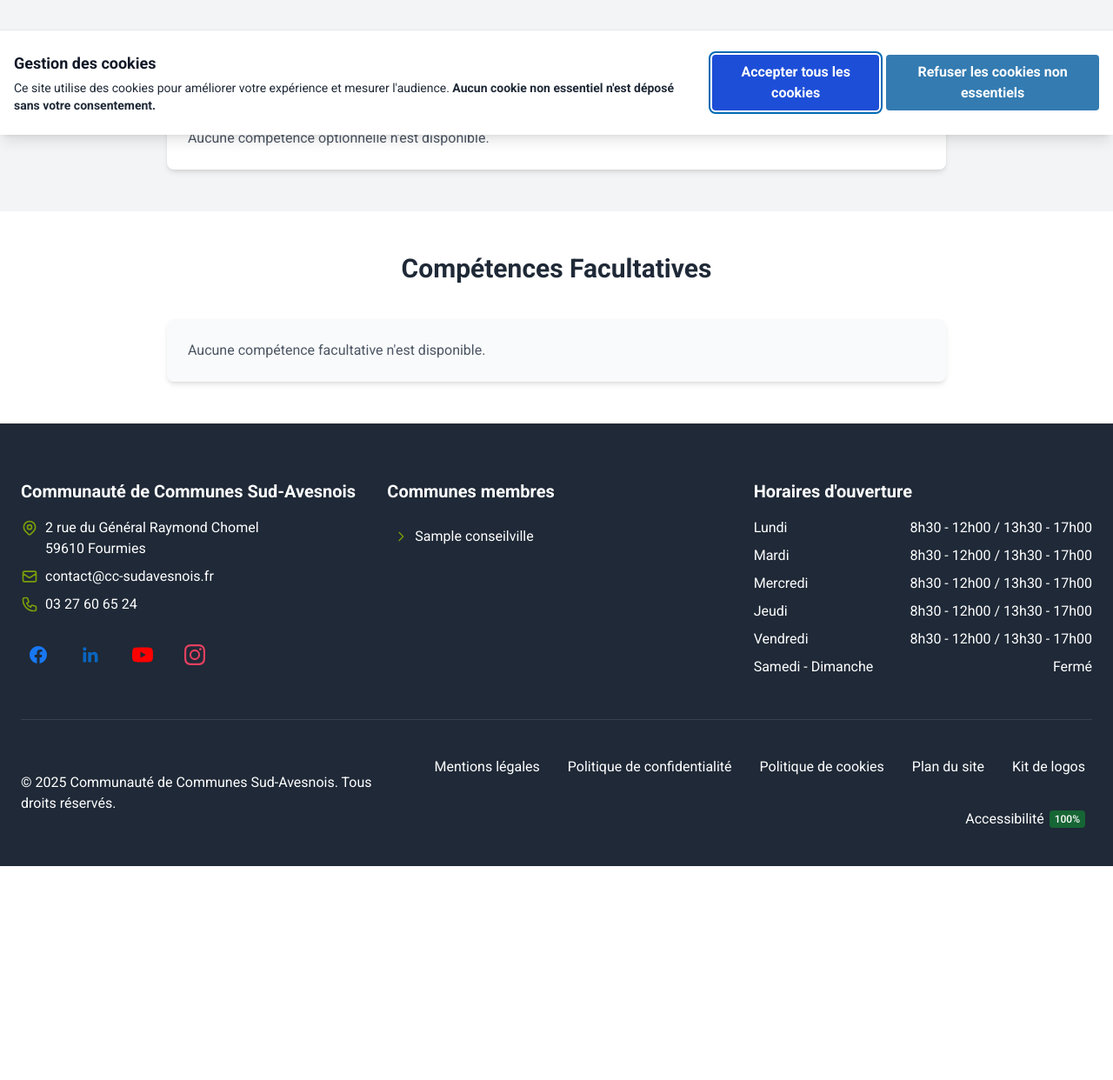
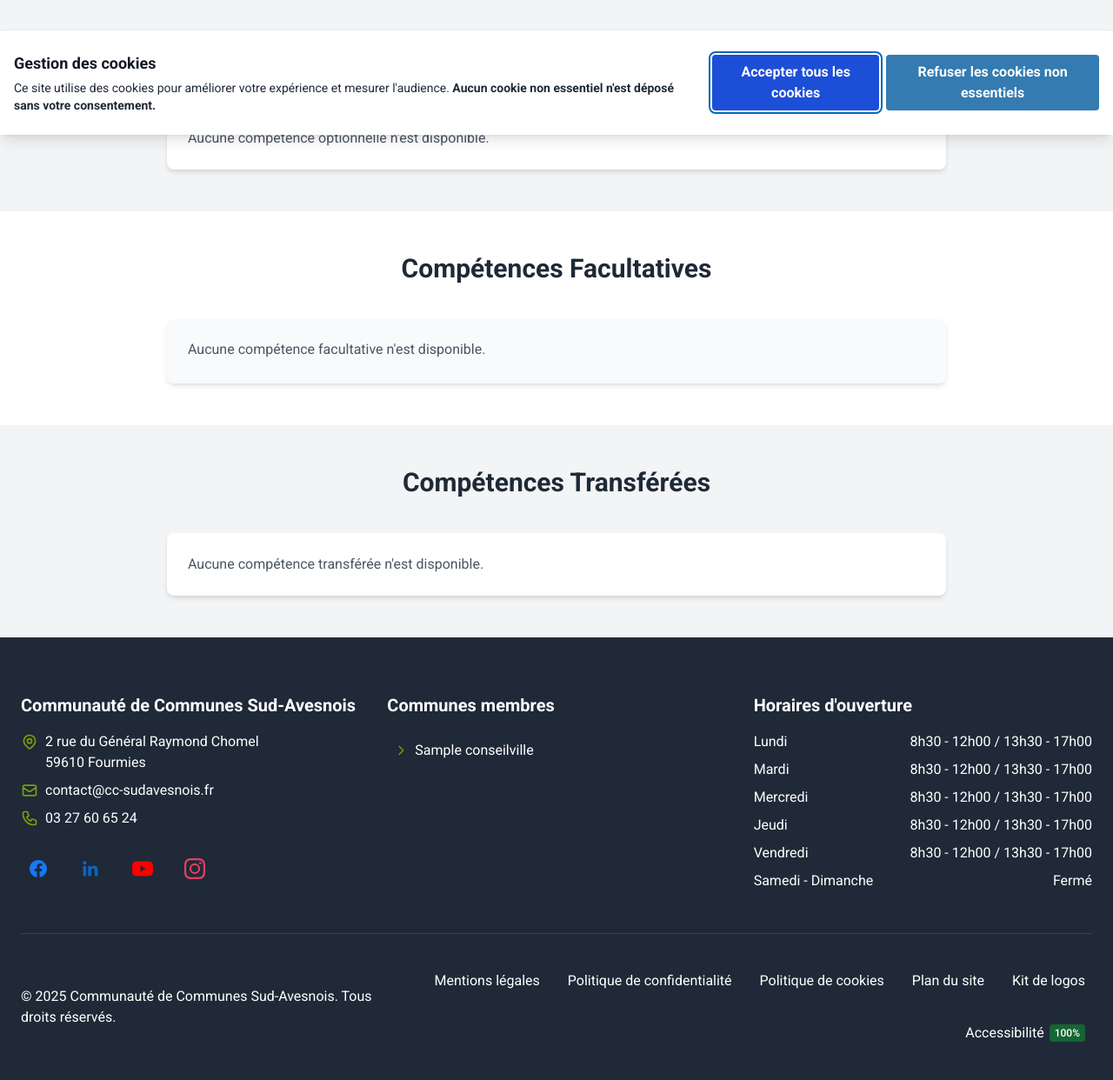
Before and after one commit to gestionsiteccsa/cc-sudavesnois, a Django app: page /competences/ in a window 1280 px wide. Shown: the part 645-1887 px from the top of the page at 87% size. Before the commit the page ends 1641 px from the top, so only its background shows below. Run offline with Django 5.2, Linux system fonts and the light colour scheme; tables that the repository leaves empty hold one stand-in row (values such as "Sample post"); style sheets or scripts are compiled from the project's sources; some libraries are stand-ins or nearby versions.

Commit message:
Ajoute la catégorie Transférées aux compétences et améliore le style des liens

```diff
--- a/competences/models.py
+++ b/competences/models.py
@@ -6,6 +6,7 @@ class Competence(models.Model):
         OBLIGATOIRE = "OBLIGATOIRE", "Obligatoire"
         OPTIONNELLE = "OPTIONNELLE", "Optionnelle"
         FACULTATIVE = "FACULTATIVE", "Facultative"
+        TRANSFEREE = "TRANSFEREE", "Transférées"
 
     title = models.CharField(max_length=255, verbose_name="Title")
     icon = models.CharField(max_length=1000, verbose_name="Icon")
--- a/competences/templates/competences/competences.html
+++ b/competences/templates/competences/competences.html
@@ -144,5 +144,38 @@
             </div>
         </div>
     </section>
+
+    <!-- Compétences transférées -->
+    <section class="py-12 bg-gray-100 dark:bg-gray-800">
+        <div class="container mx-auto px-4 md:px-6">
+            <div class="max-w-4xl mx-auto">
+                <h2 class="text-2xl md:text-3xl font-bold text-center text-gray-800 dark:text-gray-200 mb-10">Compétences Transférées</h2>
+
+                <div class="space-y-8">
+                    {% if c_transferees %}
+                    {% for comp in c_transferees %}
+                    <div class="competence-card bg-white dark:bg-gray-700 rounded-lg shadow-md dark:shadow-gray-900 overflow-hidden transition-all duration-300 hover:shadow-lg">
+                        <div class="p-6">
+                            <div class="flex items-center mb-4">
+                                <div class="bg-primary/10 dark:bg-primary/20 p-3 rounded-full mr-4">
+                                    {{ comp.icon|safe }}
+                                </div>
+                                <h3 class="text-xl font-semibold text-gray-800 dark:text-gray-200">{{forloop.counter}}. {{comp.title}}</h3>
+                            </div>
+                            {{comp.description|safe}}
+                        </div>
+                    </div>
+                    {% endfor %}
+                    {% else %}
+                    <div class="bg-white dark:bg-gray-700 rounded-lg shadow-md dark:shadow-gray-900 overflow-hidden transition-all duration-300 hover:shadow-lg">
+                        <div class="p-6">
+                            <p class="text-gray-600 dark:text-gray-700">Aucune compétence transférée n'est disponible.</p>
+                        </div>
+                    </div>
+                    {% endif %}
+                </div>
+            </div>
+        </div>
+    </section>
 </main>
 {% endblock %}
--- a/competences/views.py
+++ b/competences/views.py
@@ -27,10 +27,18 @@ def competences(request):
     else:
         c_facultatives = None
 
+    if Competence.objects.filter(category=Competence.Category.TRANSFEREE).exists():
+        c_transferees = Competence.objects.filter(
+            category=Competence.Category.TRANSFEREE
+        )
+    else:
+        c_transferees = None
+
     context = {
         "c_obligatoires": c_obligatoires,
         "c_optionnelles": c_optionnelles,
         "c_facultatives": c_facultatives,
+        "c_transferees": c_transferees,
     }
 
     return render(request, "competences/competences.html", context)
--- a/static/css/competences.css
+++ b/static/css/competences.css
@@ -35,6 +35,37 @@
 
 .dark .competence-card svg {
     stroke: #60a5fa;
+}
+
+/* Styles pour les liens dans les descriptions */
+.competence-card a {
+    color: #006ab3;
+    text-decoration: underline;
+    font-weight: 500;
+    line-height: 1.2;
+    padding: 0;
+    margin: 0;
+    display: inline;
+}
+
+.competence-card a:hover {
+    color: #005a9e;
+    text-decoration: underline;
+}
+
+.dark .competence-card a {
+    color: #60a5fa;
+}
+
+.dark .competence-card a:hover {
+    color: #93c5fd;
+}
+
+/* Réduire l'interligne dans les descriptions */
+.competence-card p,
+.competence-card li {
+    line-height: 1.4;
+    margin-bottom: 0.25rem;
 }
 
 /* Styles pour les listes */
```
Also changed, not shown: competences/tests.py (+33 -0 lines), competences/migrations/0002_alter_competence_category.py (added).
